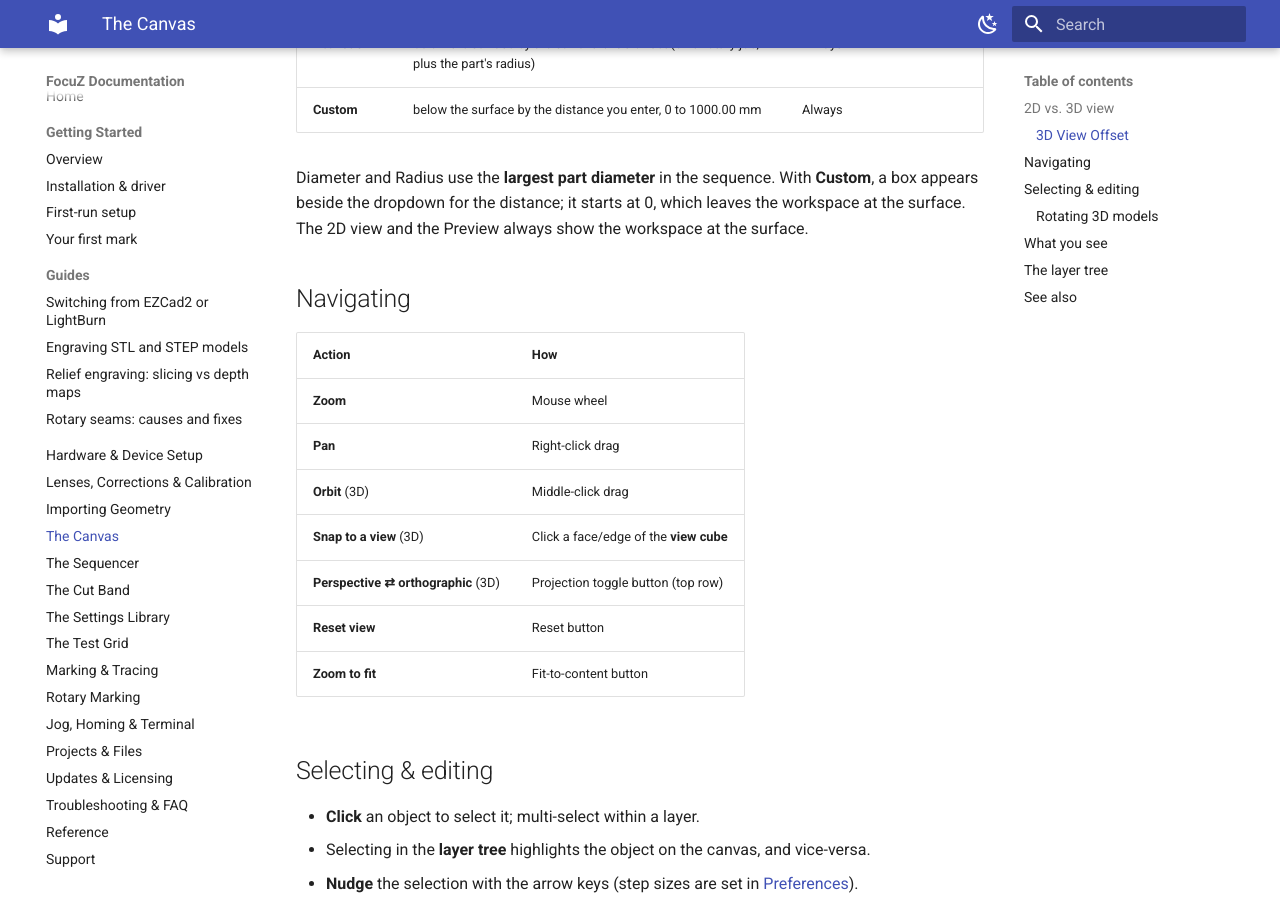
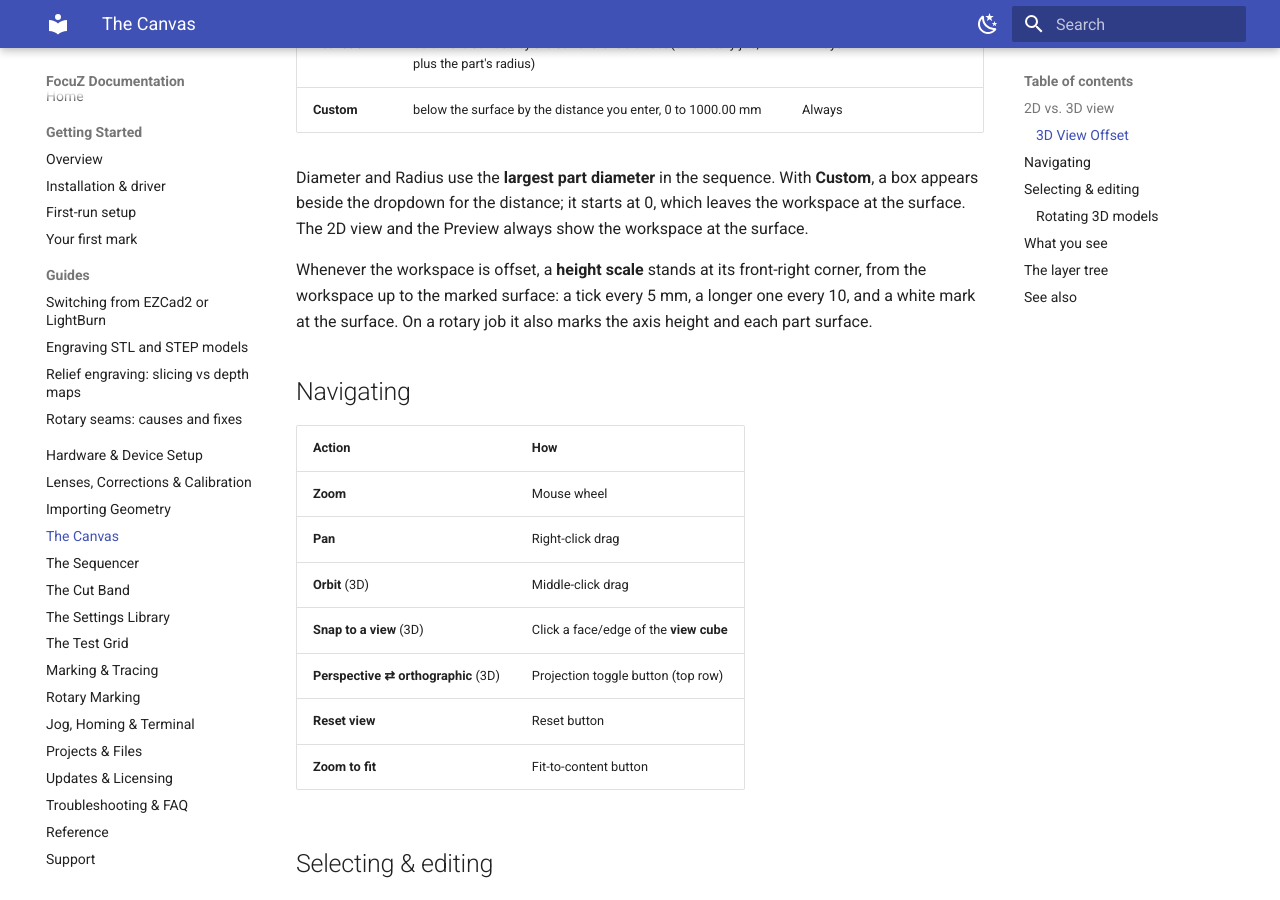
Before and after one commit to Lokahi-Shop/focuz-docs, an MkDocs documentation site: the page built from docs/canvas.md, in a window 1280 px wide and 900 px high, scrolled down 734 px. Built offline with MkDocs 1.6.1 and Material for MkDocs 9.7.7, drawn with Linux system fonts in a browser that asks for light colours.

Commit message:
Canvas: height scale with the 3D View Offset
Co-Authored-By: Claude Fable 5.1 <noreply@anthropic.com>

```diff
--- a/docs/canvas.md
+++ b/docs/canvas.md
@@ -25,6 +25,10 @@ view setting — it never changes what marks — and it is saved with the projec
 Diameter and Radius use the **largest part diameter** in the sequence. With **Custom**, a box appears
 beside the dropdown for the distance; it starts at 0, which leaves the workspace at the surface. The
 2D view and the Preview always show the workspace at the surface.
+
+Whenever the workspace is offset, a **height scale** stands at its front-right corner, from the
+workspace up to the marked surface: a tick every 5 mm, a longer one every 10, and a white mark at the
+surface. On a rotary job it also marks the axis height and each part surface.
 
 ## Navigating
 
```
